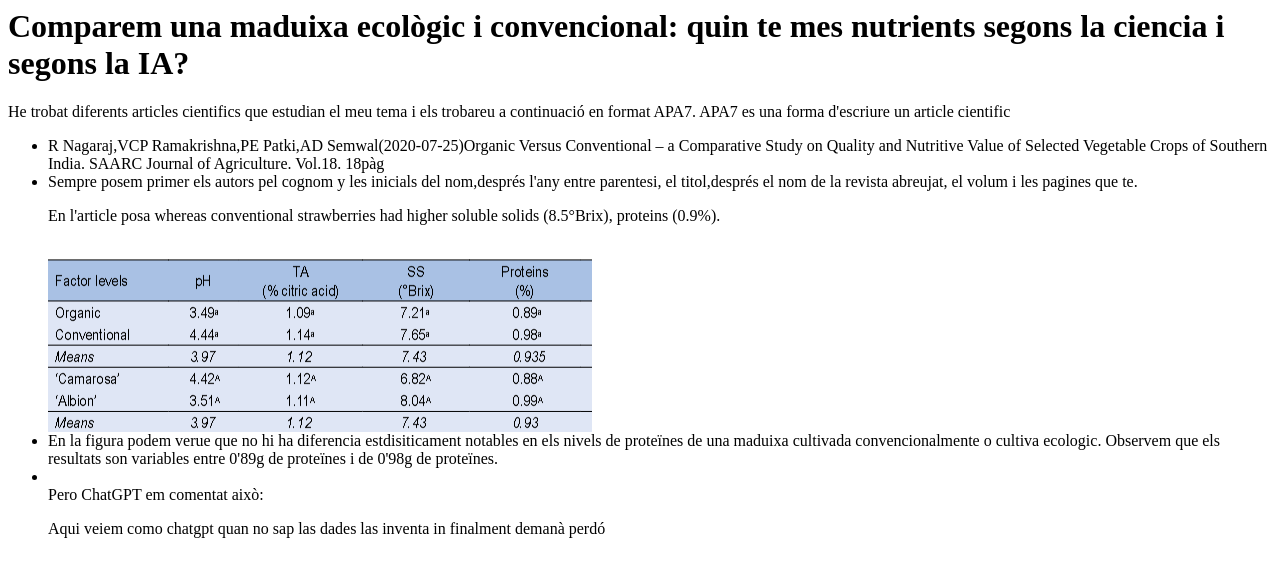
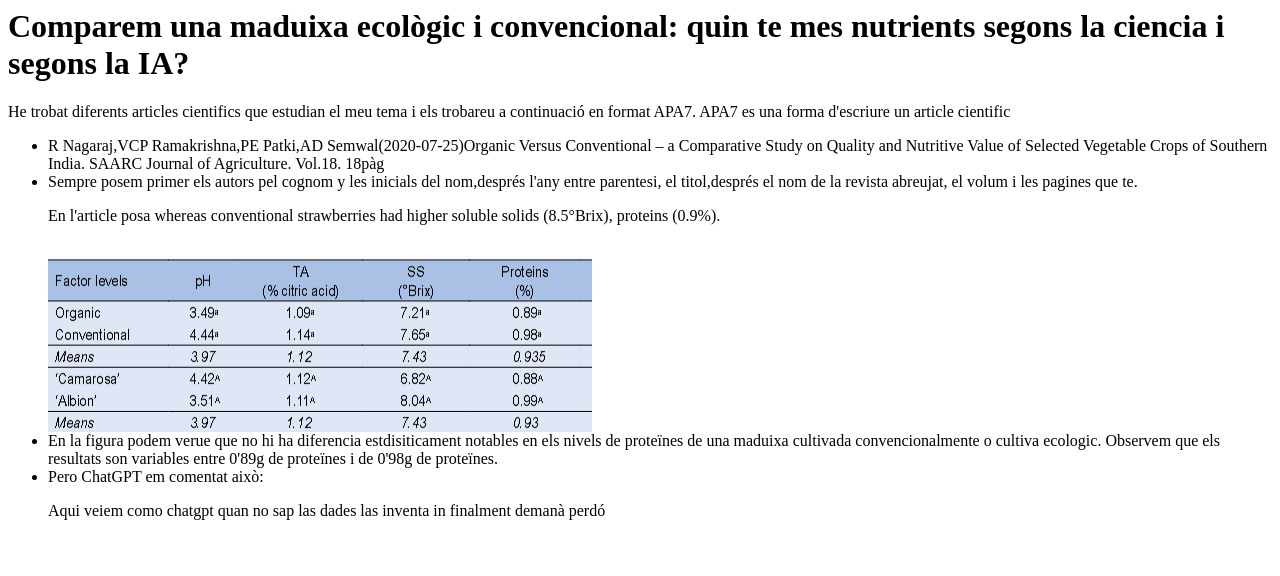
Before and after one commit to ehermoso-del/ehermoso-del.github.io, a plain HTML site: page cerca/index.html in a window 1280 px wide. Drawn offline with Linux system fonts and the light colour scheme.

Commit message:
Update index.html

```diff
--- a/cerca/index.html
+++ b/cerca/index.html
@@ -19,6 +19,6 @@
 <li> En la figura podem verue que no hi ha diferencia estdisiticament notables en els nivels de proteïnes de una maduixa cultivada convencionalmente o cultiva ecologic.
  Observem que els resultats son variables entre 0'89g de proteïnes i de 0'98g de proteïnes. </li>
 
- <li></li>Pero ChatGPT em comentat això:</li>
+ <li>Pero ChatGPT em comentat això:</li>
 <p> Aqui veiem como chatgpt quan no sap las dades las inventa in finalment demanà perdó</p>
 </ul>
```
